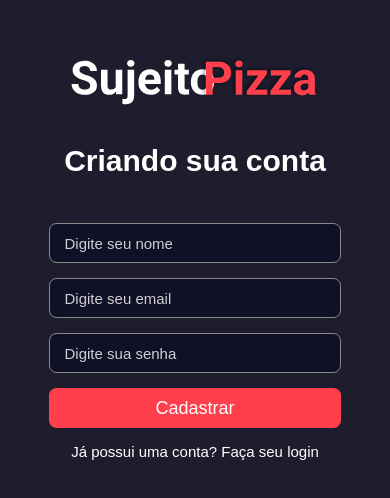
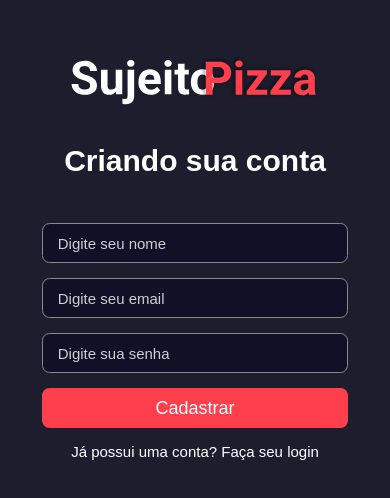
Before and after one commit to EvertonLDS815/pizza-front, a Next.js app: page /signup in a window 390 px wide. Shown: the part 170-668 px from the top of the page. Built offline with nearby package versions, Linux system fonts and the light colour scheme.

Commit message:
feat: add react-toastify

```diff
--- a/package.json
+++ b/package.json
@@ -16,6 +16,7 @@
     "react": "^18",
     "react-dom": "^18",
     "react-icons": "^4.11.0",
+    "react-toastify": "^9.1.3",
     "sass": "^1.69.0"
   },
   "devDependencies": {
--- a/src/contexts/authContext.tsx
+++ b/src/contexts/authContext.tsx
@@ -2,7 +2,9 @@ import {createContext, ReactNode, useState} from 'react';
 import {api} from '../services/apiClient';
 
 import {destroyCookie, setCookie, parseCookies} from 'nookies';
-import Router from 'next/router'
+import Router from 'next/router';
+
+import {toast} from 'react-toastify';
 type AuthContextData = {
     user?: UserProps;
     isAuthenticated: boolean;
@@ -34,10 +36,10 @@ export const AuthContext = createContext({} as AuthContextData)
 
 export function signOut() {
     try {
-        destroyCookie(undefined, '@nextauth.token')
-        Router.push('/')
+        destroyCookie(undefined, '@nextauth.token');
+        Router.push('/');
     } catch (err) {
-        console.log('Erro ao deslogar')
+        console.log('Erro ao deslogar');
     }
 }
 export function AuthProvider({children}: AuthProviderProps) {
@@ -49,7 +51,7 @@ export function AuthProvider({children}: AuthProviderProps) {
             const response = await api.post('/session', {
                 email,
                 password
-            })
+            });
 
             // console.log(response.data)
 
@@ -57,24 +59,26 @@ export function AuthProvider({children}: AuthProviderProps) {
             setCookie(undefined, '@nextauth.token', token, {
                 maxAge: 60 * 60 * 24 * 30, // expira em um mês
                 path: "/" // quais caminhos terão acesso ao cookie
-            })
+            });
 
             setUser({
                 id,
                 name,
                 email
-            })
+            });
 
             // passar as próximas requisições ao nosso token
 
             api.defaults.headers['Authorization'] = `Bearer ${token}`
 
             // Redirecionar o user para a /dashboard
+            toast.success('Logado com sucesso!');
 
-            Router.push('/dashboard')
+            Router.push('/dashboard');
 
         } catch(err) {
-            console.log(`Erro ao acessar ${err}`)
+            toast.error('Erro ao acessar!');
+            console.log(`Erro no ${err}`);
         }
     }
 
@@ -86,11 +90,12 @@ export function AuthProvider({children}: AuthProviderProps) {
                 password
             });
 
-            console.log("Cadastrado com sucesso!!!");
+            toast.success('Conta criada com sucesso!');
 
             Router.push('/');
         } catch (err) {
-            console.log(err);
+            toast.error('Erro ao cadastrar');
+            console.log('Erro: ', err);
         }
     }
 
--- a/src/pages/_app.tsx
+++ b/src/pages/_app.tsx
@@ -1,11 +1,15 @@
-import '../../styles/global.scss'
-import type { AppProps } from 'next/app'
+import '../../styles/global.scss';
+import type { AppProps } from 'next/app';
+import {ToastContainer} from 'react-toastify';
+import 'react-toastify/dist/ReactToastify.css';
+
 import {AuthProvider} from '../contexts/authContext'
 
 export default function App({ Component, pageProps }: AppProps) {
   return (
     <AuthProvider>
       <Component {...pageProps} />
+      <ToastContainer autoClose={3000}/>
     </AuthProvider>
   )
 }
--- a/src/pages/index.tsx
+++ b/src/pages/index.tsx
@@ -10,6 +10,7 @@ import { Button } from '@/components/ui/button';
 import {AuthContext} from '../contexts/authContext'
 
 import Link from 'next/link'
+import { toast } from 'react-toastify';
 
 export default function Home() {
   const {signIn} = useContext(AuthContext);
@@ -23,7 +24,7 @@ export default function Home() {
     event.preventDefault();
 
     if (email === '' || password === '') {
-      alert("Preencha todos os dados!!");
+      toast.warning('Preencha seus dados!');
       return;
     }
 
--- a/src/pages/signup/index.tsx
+++ b/src/pages/signup/index.tsx
@@ -3,6 +3,7 @@ import Head from 'next/head';
 import Image from 'next/image';
 import styles from '../../../styles/home.module.scss';
 import logoImg from '../../../public/logo.svg';
+import {toast} from 'react-toastify';
 
 import {Input} from '../../components/ui/input';
 import { Button } from '../../components/ui/button';
@@ -24,7 +25,7 @@ export default function SignUp() {
     event.preventDefault();
 
     if (name === '' || email === '' || password === '') {
-      alert("Preencha todos os campos!!")
+      toast.warning('Preencha todos os campos!');
       return;
     }
 
@@ -59,7 +60,7 @@ export default function SignUp() {
               onChange={(e) => setName(e.target.value)}
             />
             <Input
-              type="text"
+              type="email"
               placeholder="Digite seu email"
               value={email}
               onChange={(e) => setEmail(e.target.value)}
--- a/styles/home.module.scss
+++ b/styles/home.module.scss
@@ -20,7 +20,7 @@
     padding: 0 1.5rem;
 
     form {
-        width: 90%;
+        width: 80%;
         display: flex;
         flex-direction: column;
         padding-top: 2rem;
@@ -47,9 +47,14 @@
     }
 }
 
-@media (max-width: 420px) {
+@media (max-width: 430px) {
     .login {
         width: 95%;
+        padding: 0 1rem;
+
+        form {
+            width: 90%;
+        }
     }
     .logoImage {
         width: 250px;
```
Also changed, not shown: 1 other file (tests, documents, lock files or other folders).
